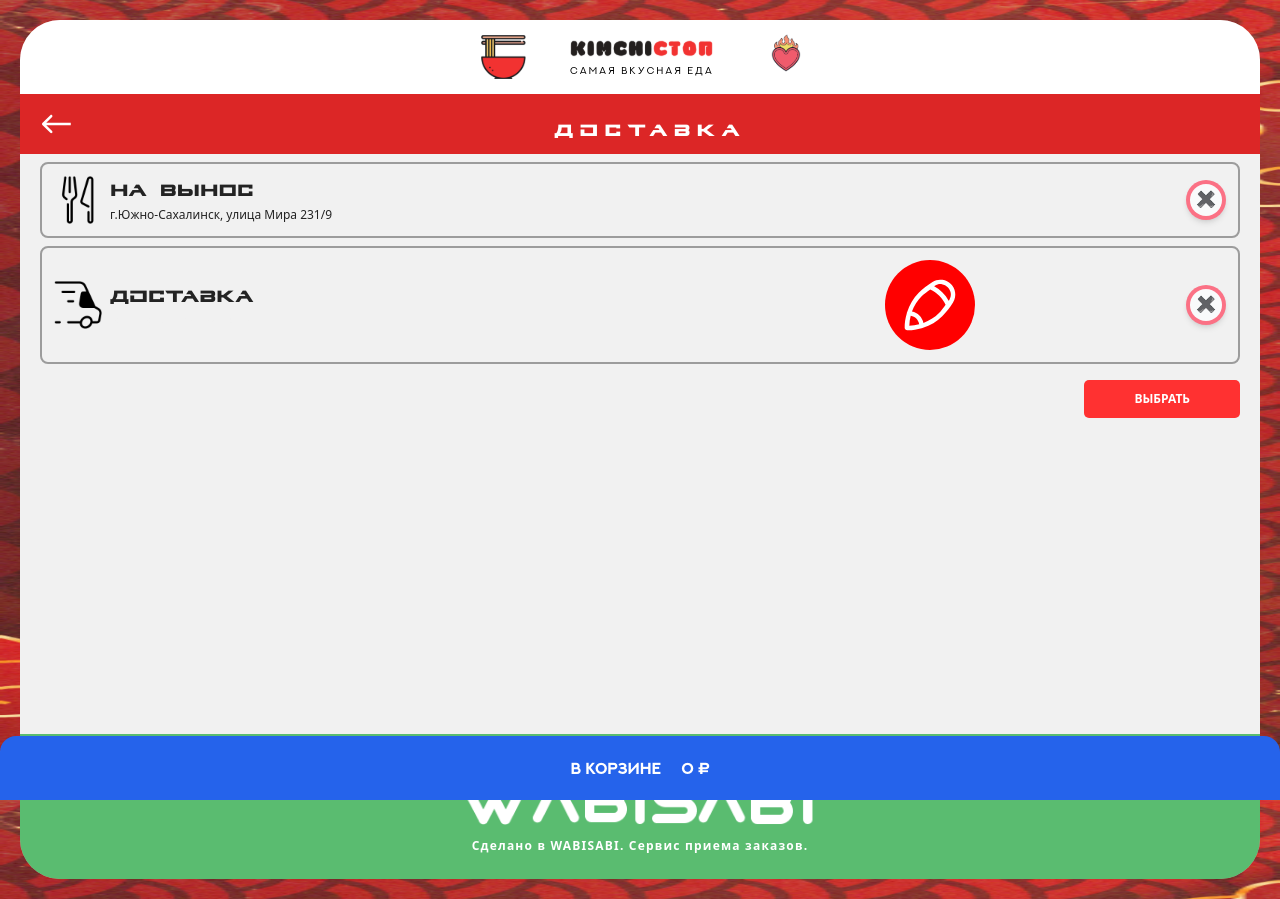
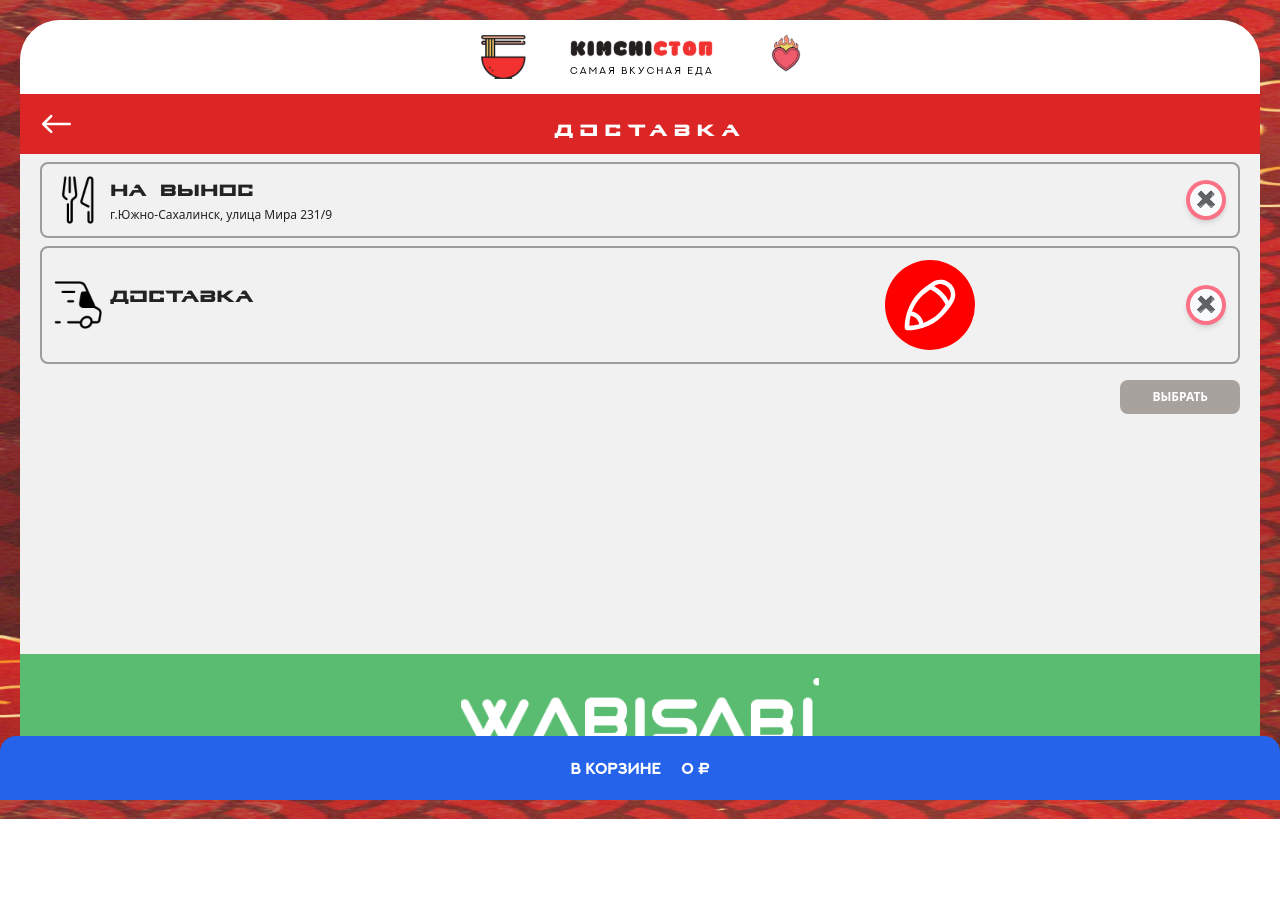
Before and after one commit to Merdan-Mahmudow/project, a React (Create React App) app: page /#/delivery in a window 1280 px wide. After the commit the page ends 819 px from the top, so only its background shows below. Built offline with nearby package versions, Linux system fonts and the light colour scheme.

Commit message:
Сделал страницу доставки
Сделал страницу доставки и оплаты

```diff
--- a/src/routes/Cart.tsx
+++ b/src/routes/Cart.tsx
@@ -21,8 +21,8 @@ export default function Cart({ initialCount = 1}){
   const onClickPay = () => {
     if (window.confirm(`Вы заказали ${totalCount} пиц на сумму ${totalPrice} ₽`)) {
       const tg = Telegram.WebApp
-      // console.log(tg.initDataUnsafe.chat?.id)
       tg.sendData(JSON.stringify(items))
+
       dispatch(clearItems())
     }
   }
--- a/src/routes/Comment.tsx
+++ b/src/routes/Comment.tsx
@@ -1,7 +1,6 @@
 import React from "react";
 import { useState } from "react";
 import { Link } from 'react-router-dom'
-import BackArrowSvg from '../svg/BackArrowSvg'
 import arrow_back from '../assets/images/Arrow 5.svg'
 interface ButtonProps {
     disabled: boolean;
--- a/src/routes/DeliverySelectionPage.tsx
+++ b/src/routes/DeliverySelectionPage.tsx
@@ -8,23 +8,14 @@ import pencil from '../assets/images/Pencil.svg'
 const DeliverySelectionPage = () => {
 
 
-    const [selectedOption, setSelectedOption] = useState<string>("Medium")
+    const [selectedOption, setSelectedOption] = useState<string>("")
 
     const handleOptionChange = (event: React.ChangeEvent<HTMLInputElement>) => {
       setSelectedOption(event.target.value)
       localStorage.setItem("selectedOption", event.target.value)
     }
-
-    const buttonStyle = {
-        backgroundColor: selectedOption === '' ? '#BCBCBC' : '#FF3131',
-        color: 'white',
-        padding: '10px 50px',
-        border: 'none',
-        borderRadius: '5px',
-        cursor: selectedOption === '' ? 'not-allowed' : 'pointer',
-    }
     return (
-        <div className="w-full h-[80vh] bg-[#F1F1F1] pt-0 px-0 flex flex-col gap-2">
+        <div className="w-full h-[70vh] bg-[#F1F1F1] pt-0 px-0 flex flex-col gap-2">
             <div className="flex w-full  bg-red-600 px-3 py-5">
                 <Link to={`/cart`} className='font-bold flex justify-between gap-1 items-center px-[10px] py-1 w-auto'>
                     <img src={arrow_back} alt="" className='h-5 absolute' />
@@ -75,7 +66,7 @@ const DeliverySelectionPage = () => {
                     </label>
                 </div>
                 <div className="w-full flex justify-end mt-2">
-                    <button className="bg-stone-400 px-8 py-2 rounded-[8px] text-white font-roboto font-bold text-[12px]" style={buttonStyle} disabled={selectedOption === ''}>
+                    <button className={selectedOption === '' ? 'bg-stone-400 px-8 py-2 rounded-[8px] text-white font-roboto font-bold text-[12px]': 'bg-red-600 px-8 py-2 rounded-[8px] text-white font-roboto font-bold text-[12px]'} disabled={selectedOption === ''}>
                         <Link to='/cart'>ВЫБРАТЬ</Link>
                         </button>
                 </div>
--- a/src/routes/Payment.tsx
+++ b/src/routes/Payment.tsx
@@ -6,22 +6,14 @@ import cash from '../assets/images/cash.svg'
 import { useState } from 'react'
 
 export default function Payment(){
-    const [selectedOptionPay, setSelectedOptionPay] = useState<string>("Medium")
+    const [selectedOptionPay, setSelectedOptionPay] = useState<string>("")
 
     const handleOptionChangePay = (event: React.ChangeEvent<HTMLInputElement>) => {
       setSelectedOptionPay(event.target.value)
       localStorage.setItem("selectedOptionPay", event.target.value)
     }
-    const buttonStyle = {
-        backgroundColor: selectedOptionPay === '' ? '#BCBCBC' : '#FF3131',
-        color: 'white',
-        padding: '7px 40px',
-        border: 'none',
-        borderRadius: '5px',
-        cursor: selectedOptionPay === '' ? 'not-allowed' : 'pointer',
-    }
     return (
-       <div className="h-[80vh] bg-[#F1F1F1] flex flex-col gap-2">
+       <div className="h-[70vh] bg-[#F1F1F1] flex flex-col gap-2">
             <div className="flex w-full  bg-red-600 px-3 py-3">
                 <Link to={`/cart`} className='font-bold flex justify-between gap-1 items-center px-[10px] py-1 w-auto'>
                     <img src={arrow_back} alt="" className='h-5 absolute' />
@@ -89,7 +81,7 @@ export default function Payment(){
                     </label>
                 </div>
                 <div className="w-full flex justify-end mt-2">
-                    <button className="bg-stone-400 px-8 py-2 rounded-[8px] text-white font-roboto font-bold text-[12px]" style={buttonStyle} disabled={selectedOptionPay === ''}>
+                    <button className={selectedOptionPay === '' ? 'bg-stone-400 px-8 py-2 rounded-[8px] text-white font-roboto font-bold text-[12px]': 'bg-red-600 px-8 py-2 rounded-[8px] text-white font-roboto font-bold text-[12px]'} disabled={selectedOptionPay === ''}>
                         <Link to='/cart'>ВЫБРАТЬ</Link>
                         </button>
                 </div>
```
Also changed, not shown: src/components/PizzaBlock/index.tsx (+0 -31 lines).
